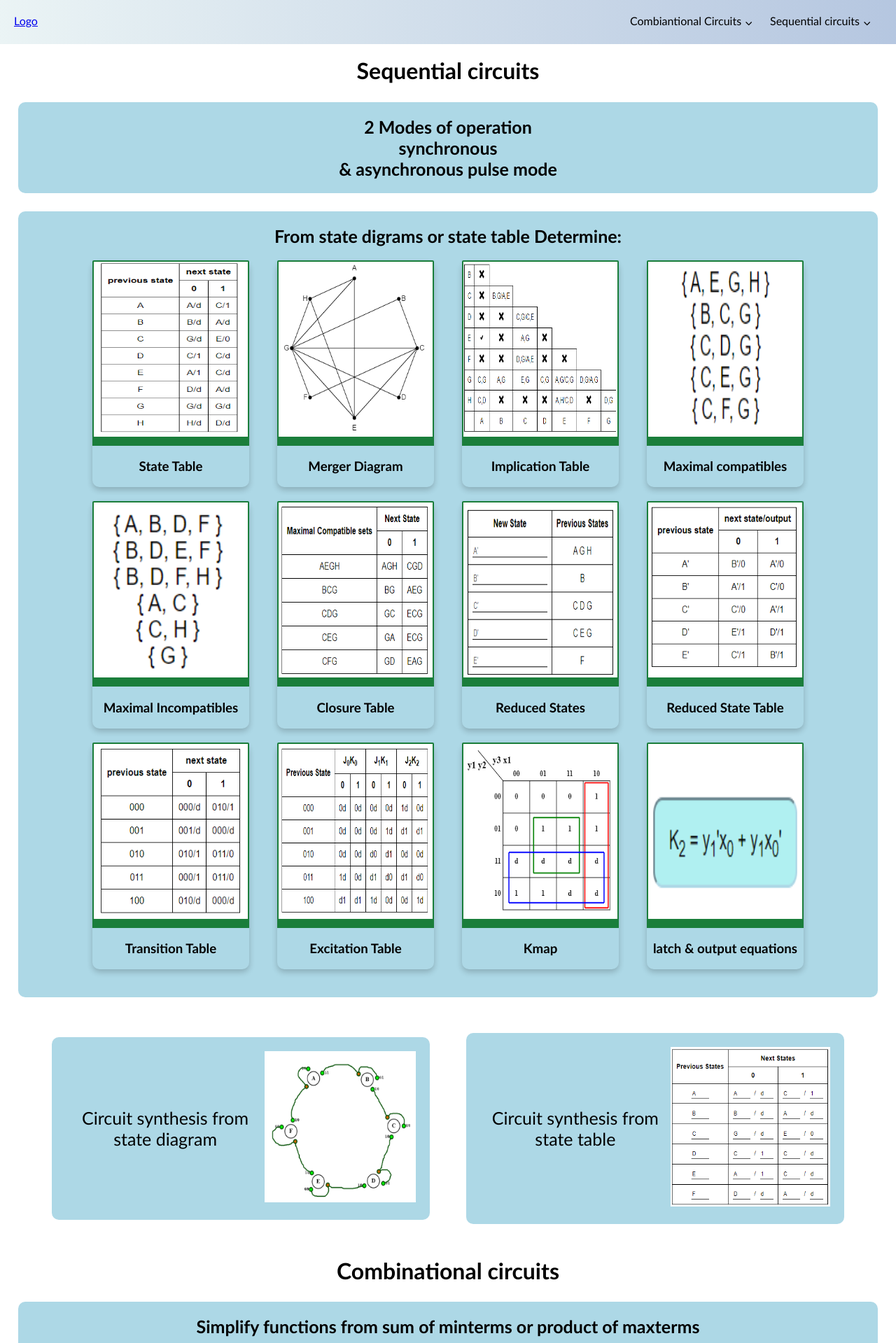
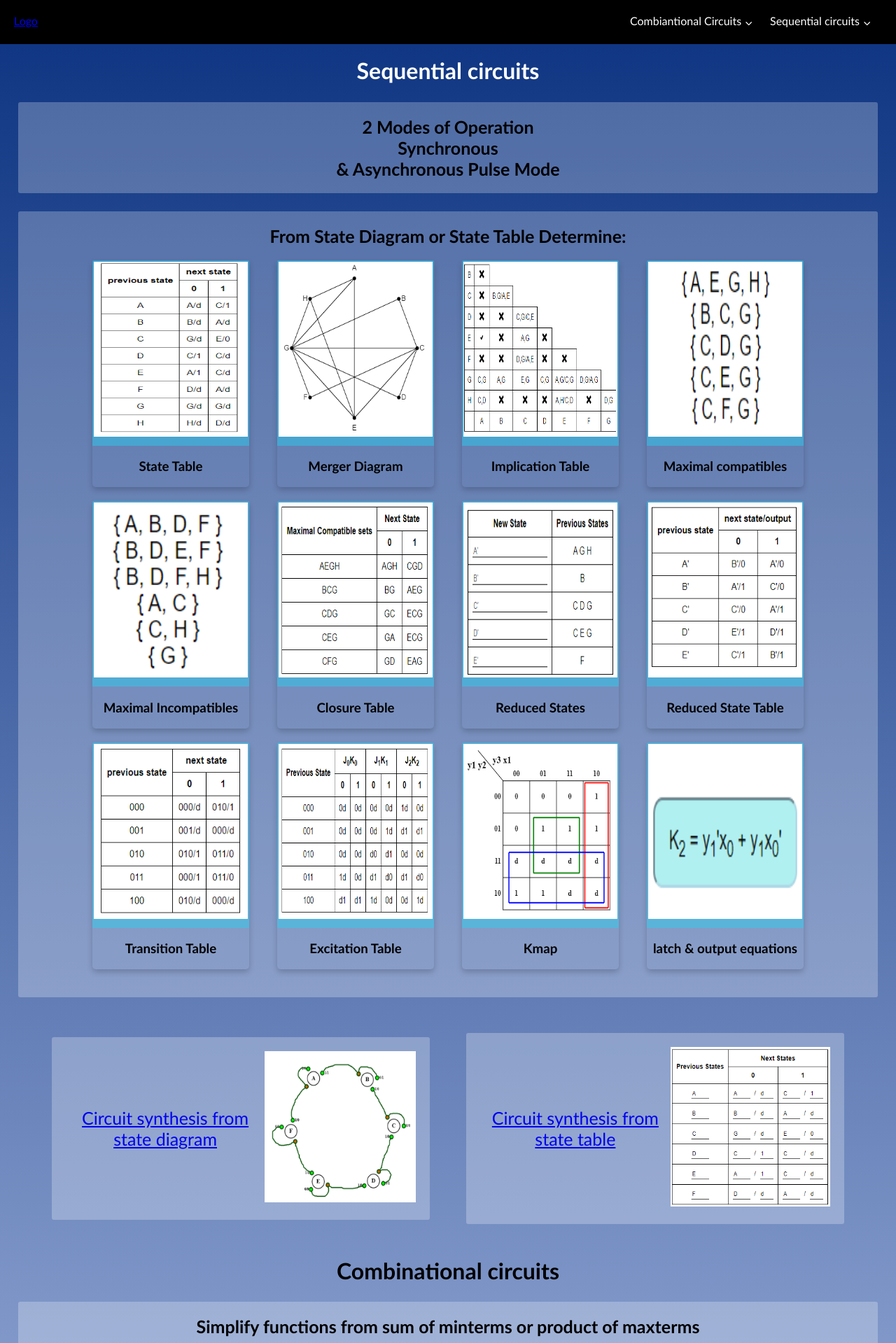
Before and after one commit to abdur-rafi/sequential-circuit-designer, a Next.js app: page / in a window 1280 px wide. Shown: the top 1919 px of the page at 70% size. Built offline with nearby package versions, Linux system fonts and the light colour scheme.

Commit message:
change of style and using nextjs Link instead of a

```diff
--- a/Components/Header.tsx
+++ b/Components/Header.tsx
@@ -4,6 +4,7 @@ import styles from '../styles/footerheadercontainer.module.scss'
 import { useMediaQuery } from 'react-responsive'
 import {IoMenuSharp} from 'react-icons/io5'
 import {IoIosArrowDown} from 'react-icons/io'
+import Link from 'next/link'
 
 
 const Header : React.FC<{
@@ -17,7 +18,13 @@ const Header : React.FC<{
     return(
         <div className = {styles.header}>
             <div className = {styles.logoContainer} >
-                <div> <a href = '/' > Logo </a></div>
+                <div>
+                    <Link href='/'>
+                        <a>
+                            Logo
+                        </a>
+                    </Link>
+                </div>
                 {
                     isSmallScreen &&
                     <div className = {styles.menuButtonContainer + (showLinks ? ` ${styles.pressed}` : '')}>
@@ -38,10 +45,19 @@ const Header : React.FC<{
                         }}> Combiantional Circuits <sub> <IoIosArrowDown className={ShowCombLinks ? styles.rotateArrow : ''} /> </sub> </div>
                         <div className = {styles.combinationalOptionsContainer  + (ShowCombLinks ? '' : ` ${styles.noneDisplay}`) }>
                             <div>
-                                <a href='/functionminimization/kmap'> Kmap </a>
+                                <Link href = '/functionminimization/kmap'>
+                                    <a>
+                                        KMap
+                                    </a>
+                                </Link>
+                                {/* <a href='/functionminimization/kmap'> Kmap </a> */}
                             </div>
                             <div>
-                                <a href='/functionminimization/tabulation'> Tabulation </a>
+                                <Link href='/functionminimization/tabulation'>
+                                    <a>
+                                        Tabulation
+                                    </a>
+                                </Link>
 
                             </div>
                         </div>
@@ -56,11 +72,19 @@ const Header : React.FC<{
                         }}>Sequential circuits <sub> <IoIosArrowDown className={ShowSeqLinks ? styles.rotateArrow : ''} /> </sub> </div>
                         <div className = {styles.sequentialOptionsContainer + (ShowSeqLinks ? '' : ` ${styles.noneDisplay}` )}>
                             <div>
-                                <a href='/statediagram'> State Diagram </a>
+                                <Link href='/statediagram'>
+                                    <a>
+                                        State Diagram
+                                    </a>
+                                </Link>
 
                             </div>
                             <div>
-                                <a href='/statetable'> State Table </a>
+                                <Link href='/statetable'>
+                                    <a>
+                                        State Table
+                                    </a>
+                                </Link>
 
                             </div>
                         </div>
--- a/Components/synthesis/StateAssignment.tsx
+++ b/Components/synthesis/StateAssignment.tsx
@@ -97,6 +97,9 @@ const StateAssignment : React.FC<{
             }
             st.add(binInputs[i]);
         }
+        let t = '';
+        for(let i = 0; i < numberOfStateBits; ++i) t+='d'
+        newBinRep['d'] = t;
         props.changeBinRep(newBinRep);
         setEdit(false);
     }
--- a/pages/index.tsx
+++ b/pages/index.tsx
@@ -23,6 +23,7 @@ import tabulationFirst from '../public/images/tabulation12.png'
 
 // const merger = require
 import Image from 'next/image'
+import Link from "next/link";
 
 function Index(){
 
@@ -179,13 +180,13 @@ function Index__(){
                     <h1> Sequential circuits </h1>
                 </div>
                 <div className = {styles.modeContainer}>
-                    2 Modes of operation<br/>
-                    synchronous <br/> &amp;
-                    asynchronous pulse mode
+                    2 Modes of Operation<br/>
+                    Synchronous <br/> &amp;
+                    Asynchronous Pulse Mode
                 </div>
                 <div className = {styles.produceContainer}>
                     <div className = {styles.title}>
-                        From state digrams or state table Determine:
+                        From State Diagram or State Table Determine:
                     </div>
                     <div className = {styles.cardsContainer}>
                         <Card file={stateTableImage} title={"State Table"}  />
@@ -205,7 +206,11 @@ function Index__(){
                 </div>
                 <div className = {styles.drawStateDiagramContainer}>
                     <div>
-                        Circuit synthesis from state diagram
+                        <Link href = '/statediagram' >
+                            <a>
+                                Circuit synthesis from state diagram
+                            </a>
+                        </Link>
                     </div>
                     <div>
                         <Image src={stateDiagramImage} height = {300} width = {300} />
@@ -213,7 +218,11 @@ function Index__(){
                 </div>
                 <div className = {styles.drawStateDiagramContainer}>
                     <div>
-                         Circuit synthesis from state table
+                        <Link href = '/statetable'>
+                            <a>
+                                Circuit synthesis from state table
+                            </a>
+                        </Link>
                     </div>
                     <div>
                         <Image src={stateTableInput} height = {300} width = {300} />
@@ -232,7 +241,11 @@ function Index__(){
                 </div>
                 <div className = {styles.kmapContainer}>
                     <div>
-                        Generate kmaps with bounding boxes
+                        <Link href = '/functionminimization/kmap' >
+                            <a>
+                                Generate kmaps with bounding boxes
+                            </a>
+                        </Link>
                     </div>
                     <div>
                         <Image src = {kmapImage} height = {300} width = {300}  />
@@ -240,7 +253,11 @@ function Index__(){
                 </div>
                 <div className = {styles.tabulationContainer}>
                     <div>
-                             Generate steps of tabuation method
+                        <Link href = '/functionminimization/tabulation'>
+                            <a>
+                                Generate steps of tabuation method
+                            </a>
+                        </Link>
                     </div>
                     <div>
                         <Image src = {tabulationFirst} height = {300} width = {300}  />
--- a/styles/footerheadercontainer.module.scss
+++ b/styles/footerheadercontainer.module.scss
@@ -35,10 +35,21 @@ $footerHeight : 100px;
 
     a:visited{
         color: black;
+        color: white;
     }
-    background: hsla(186, 33%, 94%, 1);
+    // background: hsla(186, 33%, 94%, 1);
 
-    background: linear-gradient(90deg, hsla(186, 33%, 94%, 1) 0%, hsla(216, 41%, 79%, 1) 100%);
+    // background: linear-gradient(90deg, hsla(186, 33%, 94%, 1) 0%, hsla(216, 41%, 79%, 1) 100%);
+
+    // background-color:  hsla(220, 78%, 29%, 1);
+
+    // background: hsla(202, 71%, 27%, 1);
+
+    // background: linear-gradient(90deg, hsla(202, 71%, 27%, 1) 0%, hsla(176, 45%, 66%, 1) 100%);
+
+    background-color: black;
+
+    color: white;
 
     position: fixed;
     top: 0px;
--- a/styles/global.scss
+++ b/styles/global.scss
@@ -2,7 +2,7 @@ html,body{
     margin : 0px;
     padding : 0px;
     height: 100%;
-    width: 100%;
+    // min-width: fit-content;
     font-family:  "Gill Sans", sans-serif;
 
     // background-color: red;
--- a/styles/index.module.scss
+++ b/styles/index.module.scss
@@ -1,64 +1,28 @@
-// $headerFontSize : 24px;
-// $smallScreen : 760px;
-// .root{
-//     padding: 30px;
+.root{
+    background-color: darkturquoise;
+    background: hsla(210, 90%, 80%, 1);
 
-// }
-// .titleContainer{
-//     background-color: lightblue;
-//     padding: 10px;
-//     border-radius: 5px;
-//     // border: 2px outset lightblue;
-// }
-// .card{
-//     border: 2px outset lightblue;
-//     &:hover{
-//         border: 2px inset lightblue;
-//     }
-//     text-align: start;
-//     width: 300px;
-//     @media screen and (max-width : $smallScreen) {
-//         width: 70vw;
-//     }
-//     display: inline-flex;
-//     flex-direction: column;
-//     background-color: red;
-//     .header{
-//         // background-color: green;
-//         // font-size: $headerFontSize;
-//         padding: 10px;
-//         text-align: center;
-//     }
-//     .body{
-//         font-size: 1.2em;
-//         padding: 0px 30px;
-//         display: flex;
-//         flex-direction: column;
-//         justify-content: center;
-//         flex-grow: 1;
-//         // background-color: red;
-//     }
-//     border-radius: 10px;
-//     background-color: rgba(0, 206, 209, 0.397);
-//     min-height: 380px;
-//     margin: 20px;
-// }
-// .cardsContainer{
-//     // background-color: red;
-//     justify-content: start;
-//     text-align: center;
-// }
+    background: linear-gradient(90deg, hsla(210, 90%, 80%, 1) 0%, hsla(212, 93%, 49%, 1) 100%);
 
+    background: hsla(221, 59%, 75%, 1);
 
+background: linear-gradient(90deg, hsla(221, 59%, 75%, 1) 0%, hsla(216, 40%, 58%, 1) 100%);
 
-// .root{
-//     // background-color: red;
-//     // background-color: rgba(134, 130, 130, 0.486);
-//     // background-color: #c2dbe4;
-//     // background-color: black;
-//     // background-color: #485461;
-//     // background-image: linear-gradient(315deg, #485461 0%, #28313b 74%);
-// }
+background: hsla(152, 100%, 50%, 1);
+
+background: linear-gradient(0deg, hsla(152, 100%, 50%, 1) 0%, hsla(170, 98%, 53%, 1) 0%, hsla(186, 100%, 69%, 1) 100%);
+background: hsla(221, 45%, 73%, 1);
+
+background: linear-gradient(90deg, hsla(221, 45%, 73%, 1) 0%, hsla(220, 78%, 29%, 1) 100%);
+
+background: hsla(221, 45%, 73%, 1);
+
+background: linear-gradient(0deg, hsla(221, 45%, 73%, 1) 0%, hsla(220, 78%, 29%, 1) 100%);
+}
+
+.sequentialTitle{
+    color: white;
+}
 
 .cardsContainer{
     // background-color: red;
@@ -72,7 +36,7 @@
     display: inline-block;
     // padding: 5px;
     margin: 10px 20px;
-    border-radius: 10px;
+    border-radius: 5px;
     box-shadow: 0 4px 8px 0 rgba(0,0,0,0.2);
     &:hover {
         box-shadow: 0 8px 16px 0 rgba(0,0,0,0.2);
@@ -90,7 +54,8 @@
 
 .cardImageContainer{
     padding: 2px;
-    background-color: #1a7e3b ;
+    // background-color: #1a7e3b ;
+    background-color: rgba(36, 212, 243, 0.438);
     border-radius: 2px 2px 0px 0px;
     padding-bottom: 10px;
 }
@@ -111,8 +76,9 @@
     padding: 20px;
     text-align: center;
     // background-color: red;
-    background-color: #add8e6;
-    border-radius: 10px;
+    // background-color: #add8e6;
+    background-color: rgba(255, 255, 255, 0.25);
+    border-radius: 3px;
     margin: 2vw;
 }
 
--- a/styles/minimizefunction.module.scss
+++ b/styles/minimizefunction.module.scss
@@ -1,21 +1,33 @@
 $smallScreen : 820px;
 $fontSize : 1.1em;
 .root{
-    margin: 10px;
+    padding: 10px;
     text-align: center;
+    background: hsla(221, 45%, 73%, 1);
+
+    background: linear-gradient(0deg, hsla(221, 45%, 73%, 1) 0%, hsla(220, 78%, 29%, 1) 100%);
+
+    flex-grow: 1;
+    min-width: fit-content;
 }
 
 
 .introContainer{
-    background-color: lightblue;
+    // background-color: lightblue;
+    background-color: rgba(255, 255, 255, 0.25);
     padding: 20px;
     margin: 10px;
     div{
         font-size: $fontSize;
     }
-    border-radius: 10px;
+    border-radius: 3px;
     min-height: 20vh;
 
+    h1{
+        color: white;
+    }
+
+    // color: white;
 
 }
 
@@ -32,8 +44,9 @@ $fontSize : 1.1em;
 
     // background-color: red;
     background-color: red;
-    background-color: lightblue;
-    border-radius: 10px;
+    // background-color: lightblue;
+    background-color: rgba(255, 255, 255, 0.3);
+    border-radius: 3px;
     display: inline-block;
     padding: 20px 10px;
     width: 400px;
@@ -52,13 +65,16 @@ $fontSize : 1.1em;
         margin-left: 10px;
         outline : none;
         border: none;
-        border-bottom: 1px solid rgb(146, 143, 143);
+        border-bottom: 1px solid black;
         &:focus{
-            border-bottom: 1px solid lightblue;
+            border-bottom: 1px solid white;
         }
+        background-color: transparent;
     }
     select{
         font-size: $fontSize;
+        background-color: transparent;
+        border: none;
 
     }
 
@@ -81,7 +97,8 @@ $fontSize : 1.1em;
     }
 }
 .errorTextContainer{
-    color : red;
+    // color : red;
+    color: white;
     font-size: 12px;
 }
 .buttonContainer{
@@ -167,10 +184,11 @@ $fontSize : 1.1em;
 // }
 
 .equationAndImplicationsContainer{
-    background-color: lightblue;
+    // background-color: lightblue;
+    background-color: rgba(255, 255, 255, 0.3);
     padding: 10px;
     margin: 10px;
     font-size: 1.1em;
-    border-radius: 10px;
+    border-radius: 3px;
     min-height: 10vh;
 }
--- a/styles/statetableinput.module.scss
+++ b/styles/statetableinput.module.scss
@@ -1,7 +1,15 @@
 
 .root{
-    margin : 10px;
+    padding : 10px;
+    // width: 100vw;
     text-align: center;
+    background: hsla(221, 45%, 73%, 1);
+
+    background: linear-gradient(0deg, hsla(221, 45%, 73%, 1) 0%, hsla(220, 78%, 29%, 1) 100%);
+
+    flex-grow: 1;
+    min-width: fit-content;
+    // overflow-x: auto;
 }
 
 .stateTableInputContainer{
@@ -26,12 +34,14 @@
         // padding: 10px;
         border: none;
         border-bottom: 1px solid;
+        // color: white;
         &:focus{
             border: none;
             // color : red;
             outline: none;
-            border-bottom: 1px solid lightblue;
+            border-bottom: 1px solid white;
         }
+        background-color: transparent;
     }
 
 
```
Also changed, not shown: Components/state-table/StateTableInput.tsx (+19 -13 lines), Components/synthesis/helperFunctions.tsx (+9 -9 lines).
